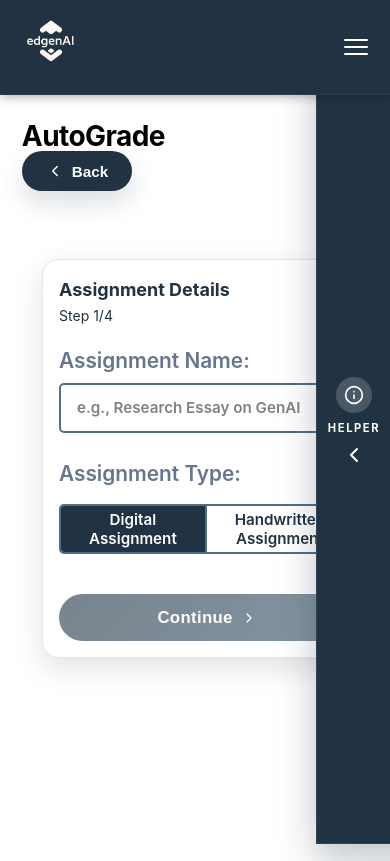
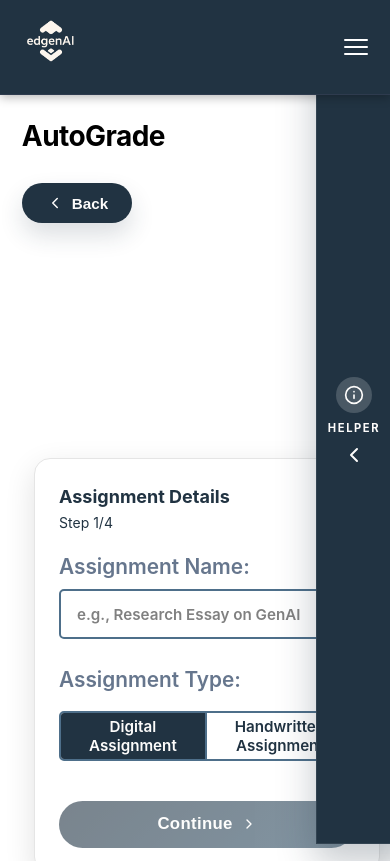
Before and after one commit to abhimishhra29/ed_AI_frontend, a Next.js app in the folder frontend/: page /auto-grading-wizard in a window 390 px wide. Shown: the top 861 px of the page. Built offline with nearby package versions, Linux system fonts and the light colour scheme.

Commit message:
Spacing for containers

```diff
--- a/frontend/src/styles/pages/AutoGradingWizard.css
+++ b/frontend/src/styles/pages/AutoGradingWizard.css
@@ -3247,6 +3247,7 @@ h4, h5 {
   gap: 12px;
   padding: 0;
   margin: 0;
+  margin-top: 2rem;
   margin-bottom: 0.25rem;
   width: 100%;
   box-sizing: border-box;
@@ -3596,3 +3597,54 @@ h4, h5 {
   border-color: rgba(33, 51, 66, 0.3);
   box-shadow: 0 0 0 2px rgba(33, 51, 66, 0.08);
 }
+
+/*================================================================
+  11. STEP ONE AND STEP TWO - PERFECT CENTERING
+  ================================================================*/
+
+/* Center Step 1 and Step 2 containers both horizontally and vertically */
+.wizard-step-one .wizard-content,
+.wizard-step-two .wizard-content {
+  display: flex;
+  align-items: center;
+  justify-content: center;
+  min-height: auto;
+  width: 100%;
+  padding: 2rem 1rem;
+  box-sizing: border-box;
+}
+
+.wizard-step-one .assignment-details-box,
+.wizard-step-two .assignment-details-box {
+  width: 860px;
+  max-width: 96vw;
+  margin: 0;
+  display: flex;
+  flex-direction: column;
+  justify-content: center;
+  align-items: stretch;
+}
+
+/* Ensure responsive behavior on smaller screens */
+@media (max-width: 1024px) {
+  .wizard-step-one .wizard-content,
+  .wizard-step-two .wizard-content {
+    min-height: calc(100vh - 100px);
+    padding: 1.5rem 1rem;
+  }
+}
+
+@media (max-width: 768px) {
+  .wizard-step-one .wizard-content,
+  .wizard-step-two .wizard-content {
+    min-height: calc(100vh - 80px);
+    padding: 1rem 0.5rem;
+  }
+
+  .wizard-step-one .assignment-details-box,
+  .wizard-step-two .assignment-details-box {
+    margin: 1rem;
+    padding: 1.5rem;
+    max-width: calc(100vw - 2rem);
+  }
+}
```
